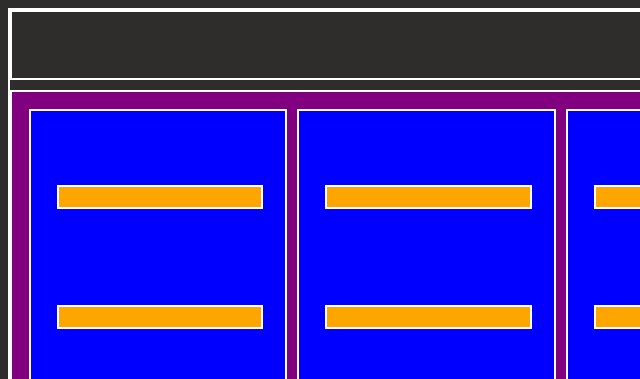
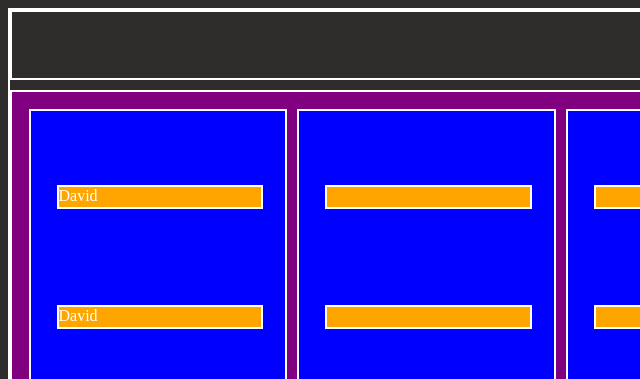
Before and after one commit to SyKarma/Test-repos, a plain HTML site: page index.html in a window 1280 px wide. Shown: the top 379 px of the page, 0-640 px from the left. Drawn offline with Linux system fonts and the light colour scheme.

Commit message:
Cambios lineas 16 y 17 en index

```diff
--- a/index.html
+++ b/index.html
@@ -13,8 +13,8 @@
 
         <content class="Contenido">
             <div class="Blue">
-                <div class="orange"></div>
-                <div class="orange"></div>
+                <div class="orange">David</div>
+                <div class="orange">David</div>
             </div>
             <div class="Blue">
                 <div class="orange"></div>
@@ -36,7 +36,6 @@
                 <div class="orange"></div>
                 <div class="orange"></div>
             </div>
-
         </content>
 
         <aside class="Derecha">
```
